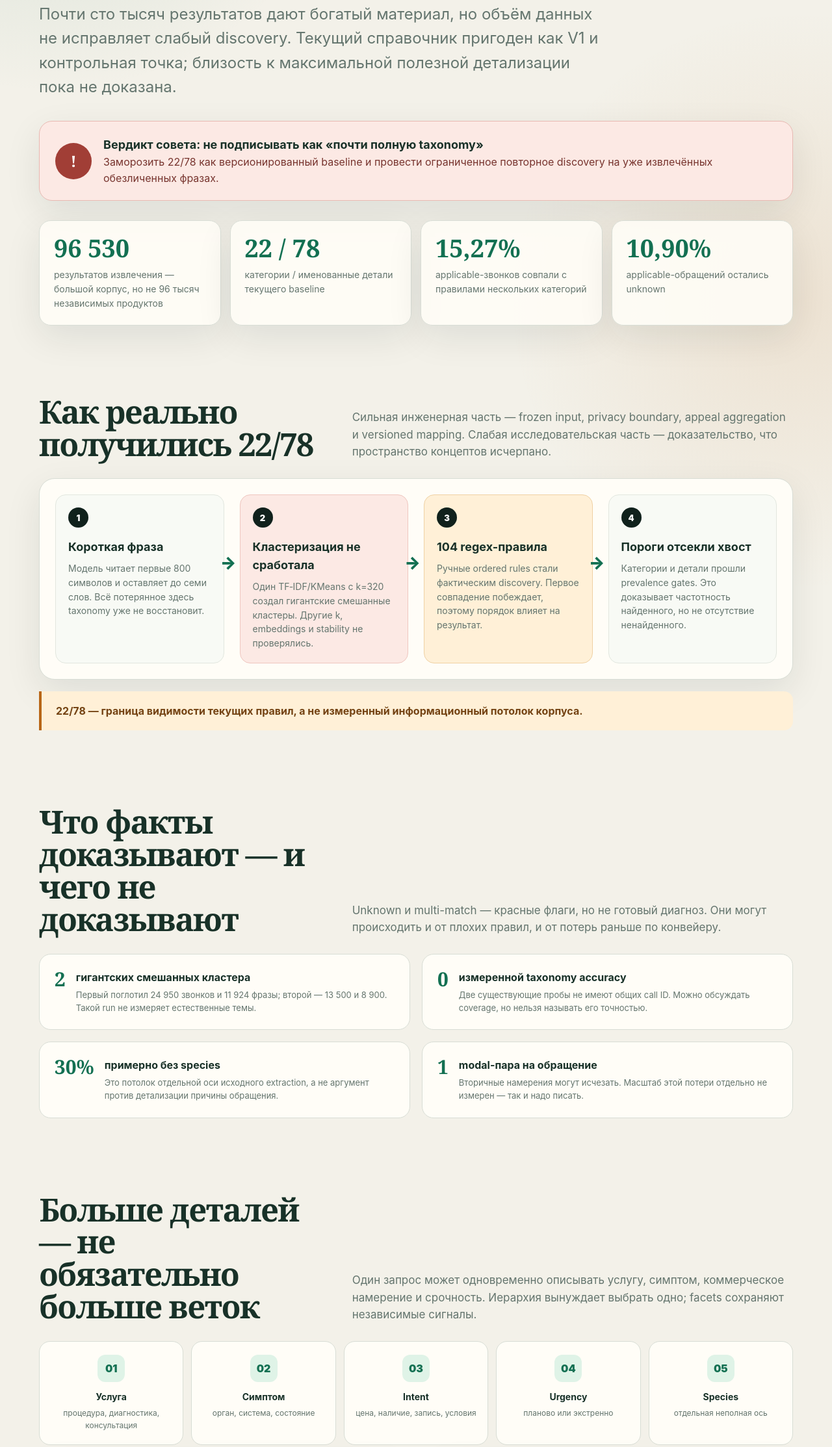
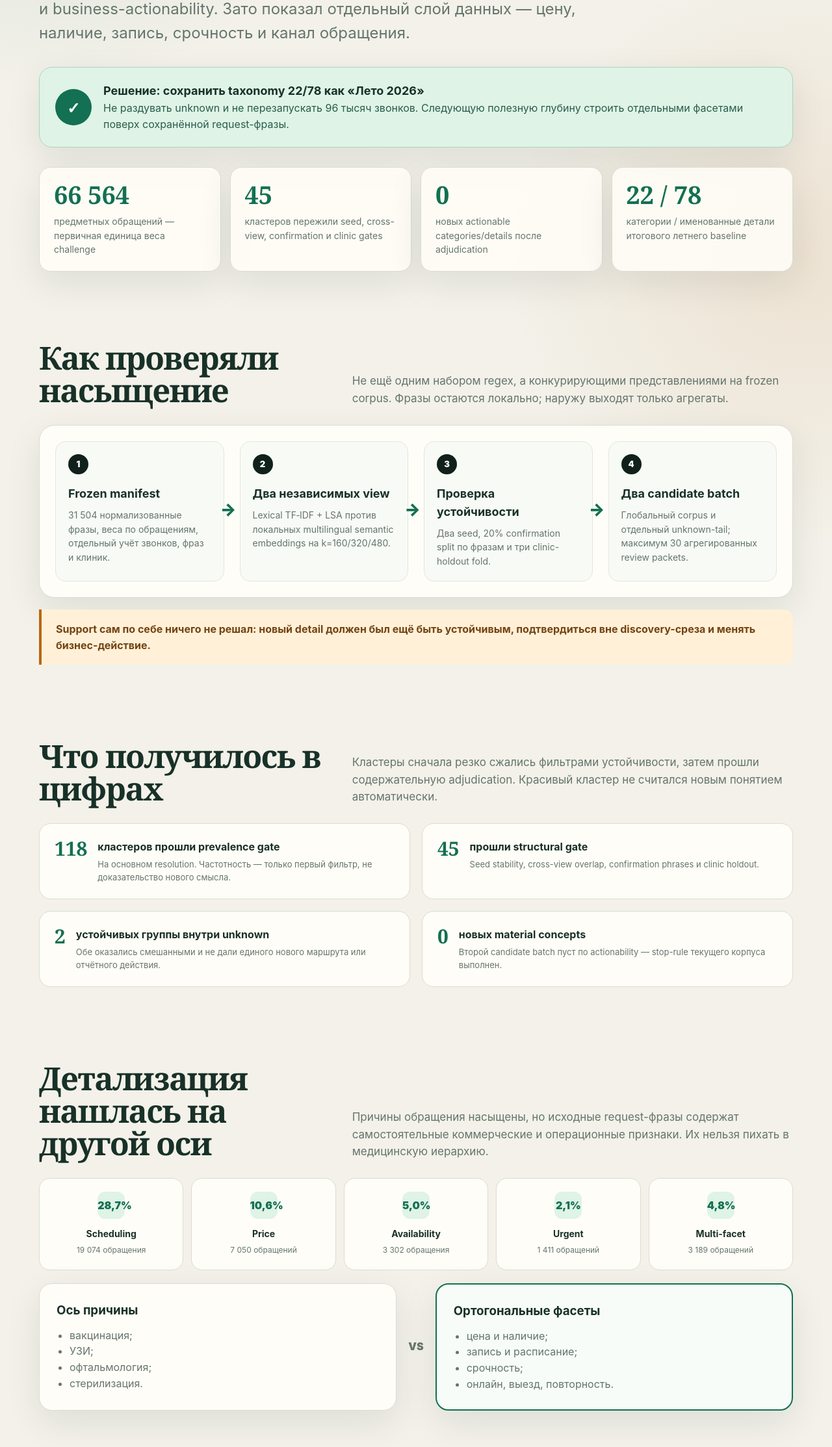
Before and after one commit to GriPavel/medscore-explainers, a plain HTML site: page contact-reasons-taxonomy-council-2026-09-01.html in a window 1280 px wide. Shown: the part 436-2663 px from the top of the page at 65% size. Drawn offline with Linux system fonts and the light colour scheme.

Commit message:
docs: publish taxonomy challenge result

```diff
--- a/contact-reasons-taxonomy-council-2026-09-01.html
+++ b/contact-reasons-taxonomy-council-2026-09-01.html
@@ -3,8 +3,8 @@
 <head>
   <meta charset="utf-8">
   <meta name="viewport" content="width=device-width, initial-scale=1">
-  <meta name="description" content="Вердикт LLM Council о полноте справочника причин обращения MedScore">
-  <title>MedScore — аудит полноты demand taxonomy</title>
+  <meta name="description" content="Результат bounded challenge-pass справочника причин обращения MedScore">
+  <title>MedScore — результат challenge-pass demand taxonomy</title>
   <style>
     :root {
       --night:#10211c; --ink:#183128; --muted:#64756e; --paper:#f3f1e9;
@@ -26,9 +26,9 @@
     .hero{padding:78px 0 50px}.eyebrow{color:var(--green);font-size:12px;font-weight:900;letter-spacing:.17em;text-transform:uppercase}
     h1{max-width:1000px;margin:14px 0 22px;font:700 clamp(42px,7.4vw,86px)/.96 Georgia,serif;letter-spacing:-.05em}
     .lead{max-width:870px;margin:0;color:var(--muted);font-size:clamp(18px,2.25vw,24px)}
-    .verdict{display:grid;grid-template-columns:auto 1fr;gap:18px;align-items:center;margin-top:34px;padding:22px 24px;border:1px solid #e8b9b2;border-radius:20px;background:var(--red-bg);box-shadow:var(--shadow)}
-    .verdict-icon{width:56px;height:56px;display:grid;place-items:center;border-radius:50%;background:var(--red);color:white;font:800 24px Georgia,serif}
-    .verdict strong{display:block;font-size:18px}.verdict span{color:#77342e}
+    .verdict{display:grid;grid-template-columns:auto 1fr;gap:18px;align-items:center;margin-top:34px;padding:22px 24px;border:1px solid #a9d4bd;border-radius:20px;background:var(--mint);box-shadow:var(--shadow)}
+    .verdict-icon{width:56px;height:56px;display:grid;place-items:center;border-radius:50%;background:var(--green);color:white;font:800 24px Georgia,serif}
+    .verdict strong{display:block;font-size:18px}.verdict span{color:#285e49}
     .metrics{display:grid;grid-template-columns:repeat(4,1fr);gap:14px;margin-top:30px}
     .metric{min-height:132px;padding:22px;border:1px solid var(--line);border-radius:18px;background:rgba(255,253,247,.9);box-shadow:var(--shadow)}
     .metric b{display:block;color:var(--green);font:700 38px/1 Georgia,serif}.metric span{display:block;margin-top:12px;color:var(--muted);font-size:14px}
@@ -63,86 +63,86 @@
   </style>
 </head>
 <body>
-  <header class="top"><div class="shell"><div class="brand">MedScore · LLM Council</div><nav><a href="#audit">Метод</a><a href="#facets">Потери</a><a href="#protocol">Протокол</a><a href="#stop">Критерий</a></nav></div></header>
+  <header class="top"><div class="shell"><div class="brand">MedScore · Challenge complete</div><nav><a href="#audit">Метод</a><a href="#facets">Фасеты</a><a href="#protocol">Результат</a><a href="#stop">Граница</a></nav></div></header>
   <main>
     <section class="hero"><div class="shell">
-      <div class="eyebrow">Аудит полноты · 5 советников · 5 peer reviews · chairman</div>
-      <h1>22 категории — не потолок. Это честный baseline.</h1>
-      <p class="lead">Почти сто тысяч результатов дают богатый материал, но объём данных не исправляет слабый discovery. Текущий справочник пригоден как V1 и контрольная точка; близость к максимальной полезной детализации пока не доказана.</p>
-      <div class="verdict"><div class="verdict-icon">!</div><div><strong>Вердикт совета: не подписывать как «почти полную taxonomy»</strong><span>Заморозить 22/78 как версионированный baseline и провести ограниченное повторное discovery на уже извлечённых обезличенных фразах.</span></div></div>
+      <div class="eyebrow">Bounded challenge · два представления · два candidate batch · adjudication</div>
+      <h1>22 / 78 выдержали проверку.</h1>
+      <p class="lead">Повторный discovery на уже извлечённых фразах завершён. Он не нашёл новой причины, которая одновременно проходит support, stability и business-actionability. Зато показал отдельный слой данных — цену, наличие, запись, срочность и канал обращения.</p>
+      <div class="verdict"><div class="verdict-icon">✓</div><div><strong>Решение: сохранить taxonomy 22/78 как «Лето 2026»</strong><span>Не раздувать unknown и не перезапускать 96 тысяч звонков. Следующую полезную глубину строить отдельными фасетами поверх сохранённой request-фразы.</span></div></div>
       <div class="metrics">
-        <div class="metric"><b>96 530</b><span>результатов извлечения — большой корпус, но не 96 тысяч независимых продуктов</span></div>
-        <div class="metric"><b>22 / 78</b><span>категории / именованные детали текущего baseline</span></div>
-        <div class="metric"><b>15,27%</b><span>applicable-звонков совпали с правилами нескольких категорий</span></div>
-        <div class="metric"><b>10,90%</b><span>applicable-обращений остались unknown</span></div>
+        <div class="metric"><b>66 564</b><span>предметных обращений — первичная единица веса challenge</span></div>
+        <div class="metric"><b>45</b><span>кластеров пережили seed, cross-view, confirmation и clinic gates</span></div>
+        <div class="metric"><b>0</b><span>новых actionable categories/details после adjudication</span></div>
+        <div class="metric"><b>22 / 78</b><span>категории / именованные детали итогового летнего baseline</span></div>
       </div>
     </div></section>
 
     <section id="audit"><div class="shell">
-      <div class="head"><h2>Как реально получились 22/78</h2><p>Сильная инженерная часть — frozen input, privacy boundary, appeal aggregation и versioned mapping. Слабая исследовательская часть — доказательство, что пространство концептов исчерпано.</p></div>
+      <div class="head"><h2>Как проверяли насыщение</h2><p>Не ещё одним набором regex, а конкурирующими представлениями на frozen corpus. Фразы остаются локально; наружу выходят только агрегаты.</p></div>
       <div class="method">
-        <article><div class="step">1</div><h3>Короткая фраза</h3><p>Модель читает первые 800 символов и оставляет до семи слов. Всё потерянное здесь taxonomy уже не восстановит.</p></article>
-        <article class="failed"><div class="step">2</div><h3>Кластеризация не сработала</h3><p>Один TF‑IDF/KMeans с k=320 создал гигантские смешанные кластеры. Другие k, embeddings и stability не проверялись.</p></article>
-        <article class="baseline"><div class="step">3</div><h3>104 regex-правила</h3><p>Ручные ordered rules стали фактическим discovery. Первое совпадение побеждает, поэтому порядок влияет на результат.</p></article>
-        <article><div class="step">4</div><h3>Пороги отсекли хвост</h3><p>Категории и детали прошли prevalence gates. Это доказывает частотность найденного, но не отсутствие ненайденного.</p></article>
+        <article><div class="step">1</div><h3>Frozen manifest</h3><p>31 504 нормализованные фразы, веса по обращениям, отдельный учёт звонков, фраз и клиник.</p></article>
+        <article><div class="step">2</div><h3>Два независимых view</h3><p>Lexical TF‑IDF + LSA против локальных multilingual semantic embeddings на k=160/320/480.</p></article>
+        <article><div class="step">3</div><h3>Проверка устойчивости</h3><p>Два seed, 20% confirmation split по фразам и три clinic-holdout fold.</p></article>
+        <article><div class="step">4</div><h3>Два candidate batch</h3><p>Глобальный corpus и отдельный unknown-tail; максимум 30 агрегированных review packets.</p></article>
       </div>
-      <div class="callout">22/78 — граница видимости текущих правил, а не измеренный информационный потолок корпуса.</div>
+      <div class="callout">Support сам по себе ничего не решал: новый detail должен был ещё быть устойчивым, подтвердиться вне discovery-среза и менять бизнес-действие.</div>
     </div></section>
 
     <section><div class="shell">
-      <div class="head"><h2>Что факты доказывают — и чего не доказывают</h2><p>Unknown и multi-match — красные флаги, но не готовый диагноз. Они могут происходить и от плохих правил, и от потерь раньше по конвейеру.</p></div>
+      <div class="head"><h2>Что получилось в цифрах</h2><p>Кластеры сначала резко сжались фильтрами устойчивости, затем прошли содержательную adjudication. Красивый кластер не считался новым понятием автоматически.</p></div>
       <div class="evidence">
-        <div class="fact"><b class="num">2</b><div><strong>гигантских смешанных кластера</strong><span>Первый поглотил 24 950 звонков и 11 924 фразы; второй — 13 500 и 8 900. Такой run не измеряет естественные темы.</span></div></div>
-        <div class="fact"><b class="num">0</b><div><strong>измеренной taxonomy accuracy</strong><span>Две существующие пробы не имеют общих call ID. Можно обсуждать coverage, но нельзя называть его точностью.</span></div></div>
-        <div class="fact"><b class="num">30%</b><div><strong>примерно без species</strong><span>Это потолок отдельной оси исходного extraction, а не аргумент против детализации причины обращения.</span></div></div>
-        <div class="fact"><b class="num">1</b><div><strong>modal-пара на обращение</strong><span>Вторичные намерения могут исчезать. Масштаб этой потери отдельно не измерен — так и надо писать.</span></div></div>
+        <div class="fact"><b class="num">118</b><div><strong>кластеров прошли prevalence gate</strong><span>На основном resolution. Частотность — только первый фильтр, не доказательство нового смысла.</span></div></div>
+        <div class="fact"><b class="num">45</b><div><strong>прошли structural gate</strong><span>Seed stability, cross-view overlap, confirmation phrases и clinic holdout.</span></div></div>
+        <div class="fact"><b class="num">2</b><div><strong>устойчивых группы внутри unknown</strong><span>Обе оказались смешанными и не дали единого нового маршрута или отчётного действия.</span></div></div>
+        <div class="fact"><b class="num">0</b><div><strong>новых material concepts</strong><span>Второй candidate batch пуст по actionability — stop-rule текущего корпуса выполнен.</span></div></div>
       </div>
     </div></section>
 
     <section id="facets"><div class="shell">
-      <div class="head"><h2>Больше деталей — не обязательно больше веток</h2><p>Один запрос может одновременно описывать услугу, симптом, коммерческое намерение и срочность. Иерархия вынуждает выбрать одно; facets сохраняют независимые сигналы.</p></div>
+      <div class="head"><h2>Детализация нашлась на другой оси</h2><p>Причины обращения насыщены, но исходные request-фразы содержат самостоятельные коммерческие и операционные признаки. Их нельзя пихать в медицинскую иерархию.</p></div>
       <div class="layers">
-        <div class="layer"><i>01</i><b>Услуга</b><span>процедура, диагностика, консультация</span></div>
-        <div class="layer"><i>02</i><b>Симптом</b><span>орган, система, состояние</span></div>
-        <div class="layer"><i>03</i><b>Intent</b><span>цена, наличие, запись, условия</span></div>
-        <div class="layer"><i>04</i><b>Urgency</b><span>планово или экстренно</span></div>
-        <div class="layer"><i>05</i><b>Species</b><span>отдельная неполная ось</span></div>
+        <div class="layer"><i>28,7%</i><b>Scheduling</b><span>19 074 обращения</span></div>
+        <div class="layer"><i>10,6%</i><b>Price</b><span>7 050 обращений</span></div>
+        <div class="layer"><i>5,0%</i><b>Availability</b><span>3 302 обращения</span></div>
+        <div class="layer"><i>2,1%</i><b>Urgent</b><span>1 411 обращений</span></div>
+        <div class="layer"><i>4,8%</i><b>Multi-facet</b><span>3 189 обращений</span></div>
       </div>
       <div style="height:20px"></div>
       <div class="versus">
-        <div class="option"><h3>Нельзя делать вслепую</h3><ul><li>дописать ещё regex по вкусу;</li><li>считать каждый multi-match доказательством facets;</li><li>превратить unknown в красивое «Прочее»;</li><li>гнаться за заранее выбранным числом категорий.</li></ul></div>
+        <div class="option"><h3>Ось причины</h3><ul><li>вакцинация;</li><li>УЗИ;</li><li>офтальмология;</li><li>стерилизация.</li></ul></div>
         <div class="vs">VS</div>
-        <div class="option good"><h3>Нужно проверить</h3><ul><li>какие коллизии вызваны правилами;</li><li>какие различия стабильны в semantic discovery;</li><li>где facet меняет действие или отчёт;</li><li>какие локальные продукты проходят clinic gate.</li></ul></div>
+        <div class="option good"><h3>Ортогональные фасеты</h3><ul><li>цена и наличие;</li><li>запись и расписание;</li><li>срочность;</li><li>онлайн, выезд, повторность.</li></ul></div>
       </div>
     </div></section>
 
     <section id="protocol"><div class="shell">
-      <div class="head"><h2>Следующий проход без массовой переразметки</h2><p>Решение Pavel «без human golden» сохраняется. Проверяем воспроизводимость двумя независимыми машинными подходами, третьим арбитром и только 20–30 спорными агрегатами для Pavel.</p></div>
+      <div class="head"><h2>Что именно завершено</h2><p>Challenge исполнил bounded-контракт и остановился после второго пустого по actionability batch. Никакой массовой переразметки звонков не потребовалось.</p></div>
       <div class="protocol">
-        <article><div><strong>Challenge corpus</strong><span>Версионированные агрегированные фразы: Unknown, Other, multi-match, modal-loss, clinic-specific, частотные диапазоны и обычный контроль.</span></div><span class="tag">Сначала</span></article>
-        <article><div><strong>Semantic hierarchy</strong><span>Embeddings + hierarchical/density clustering, несколько разрешений, seeds и bootstrap-выборок.</span></div><span class="tag">Проход A</span></article>
-        <article><div><strong>Facet / graph discovery</strong><span>Независимый поиск service, symptom, intent, urgency и species без навязывания текущей иерархии.</span></div><span class="tag">Проход B</span></article>
-        <article><div><strong>Machine arbitration</strong><span>Третья машина разбирает split/merge, facet-vs-hierarchy и вероятные regex-артефакты.</span></div><span class="tag">Арбитр</span></article>
-        <article><div><strong>Материальные споры Pavel</strong><span>Только 20–30 агрегированных примеров с максимальным влиянием. Это review, не большая golden-разметка.</span></div><span class="tag">Человек</span></article>
+        <article><div><strong>Frozen challenge corpus</strong><span>Веса по обращениям, hash-split, privacy filter и фиксированные версии модели/seed.</span></div><span class="tag">Готово</span></article>
+        <article><div><strong>Alternative discovery</strong><span>Lexical-LSA и multilingual semantic view на трёх разрешениях.</span></div><span class="tag">Готово</span></article>
+        <article><div><strong>Stability gates</strong><span>Seed, cross-view, confirmation split и clinic holdout сократили 118 групп до 45.</span></div><span class="tag">Готово</span></article>
+        <article><div><strong>Unknown-only batch</strong><span>7 255 unknown-обращений дали ноль новых actionable concepts.</span></div><span class="tag">Стоп</span></article>
+        <article><div><strong>Adjudication</strong><span>30 агрегированных пакетов: existing detail, expected overlap, facet или algorithmic mix.</span></div><span class="tag">На подпись</span></article>
       </div>
     </div></section>
 
     <section id="stop"><div class="shell">
-      <div class="head"><h2>Когда можно сказать «выжали максимум»</h2><p>Не когда перестали придумывать regex, а когда дополнительные методы перестали находить устойчивые и бизнес-значимые концепты.</p></div>
+      <div class="head"><h2>Что теперь можно утверждать</h2><p>Stop-rule выполнен именно для зафиксированного летнего корпуса. Accuracy mapping и будущая сезонность остаются отдельными вопросами.</p></div>
       <div class="stop">
-        <div class="panel"><h3>Новый концепт принимается, если</h3><ul><li>стабилен по seeds/bootstrap;</li><li>держится на held-out срезах;</li><li>подтверждён двумя проходами или арбитром;</li><li>проходит общий либо clinic-specific gate;</li><li>меняет продукт, маршрут, действие или отчёт;</li><li>детерминированно назначается runtime.</li></ul></div>
-        <div class="panel"><h3>Летний корпус считается насыщенным, если</h3><ul><li>новые разрешения не дают material concepts;</li><li>unknown разложен на ошибки и реальный tail;</li><li>regex-order sensitivity контролируется;</li><li>modal-loss измерен;</li><li>критерий остановки и доверительные границы заданы заранее.</li></ul></div>
+        <div class="panel"><h3>Можно утверждать</h3><ul><li>22/78 выдержали альтернативный discovery;</li><li>unknown не содержит крупного устойчивого нового класса;</li><li>сырой full-call rerun сейчас не обоснован;</li><li>следующая ценность извлекается из сохранённых фраз;</li><li>runtime остаётся детерминированным.</li></ul></div>
+        <div class="panel"><h3>Нельзя утверждать</h3><ul><li>что это годовая taxonomy;</li><li>что machine agreement равен accuracy;</li><li>что 15% rule overlap — 15% ошибок;</li><li>что каждый semantic cluster — понятие;</li><li>что species с 30% пропусков закрыт.</li></ul></div>
       </div>
       <div style="height:18px"></div>
-      <div class="season"><h3>Главный blind spot peer review: сезонность</h3><p>Данные только за лето 2026. Даже идеальный результат доказывает насыщение летнего корпуса, а не годового ветеринарного спроса. Годовой sign-off требует temporal holdout другого сезона; до него scope должен честно называться «Лето 2026».</p></div>
+      <div class="season"><h3>Граница результата</h3><p>Данные только за лето 2026. Challenge доказывает насыщение этого frozen corpus по заданным продуктовым порогам, но не заменяет temporal holdout другого сезона. Поэтому edition честно остаётся «Лето 2026».</p></div>
     </div></section>
 
     <section><div class="shell">
-      <div class="head"><h2>Как устроен этот вердикт</h2><p>Это не повторная самооценка одного автора. Пять конфликтующих линз дали независимые ответы, затем пять анонимных reviewer’ов критиковали аргументы, а свежий chairman собрал решение.</p></div>
+      <div class="head"><h2>Что выносится на подпись</h2><p>Главная taxonomy не раздувается. Отдельно фиксируется следующая продуктовая возможность — фасеты спроса без повторного чтения звонков.</p></div>
       <div class="council">
-        <div class="panel"><b>5</b><span>независимых советников: contrarian, first principles, expansionist, outsider, executor</span></div>
-        <div class="panel"><b>5</b><span>анонимных peer reviews; все выбрали проверяемый протокол сильнейшим</span></div>
-        <div class="panel"><b>1</b><span>chairman, который отверг несовместимое требование большой human golden</span></div>
+        <div class="panel"><b>22/78</b><span>сохранить как подписываемый baseline `summer_2026`</span></div>
+        <div class="panel"><b>0</b><span>полных raw-call rerun: extraction gate не сработал</span></div>
+        <div class="panel"><b>7</b><span>детерминированных фасетов для отдельной следующей проекции</span></div>
       </div>
     </div></section>
   </main>
```
